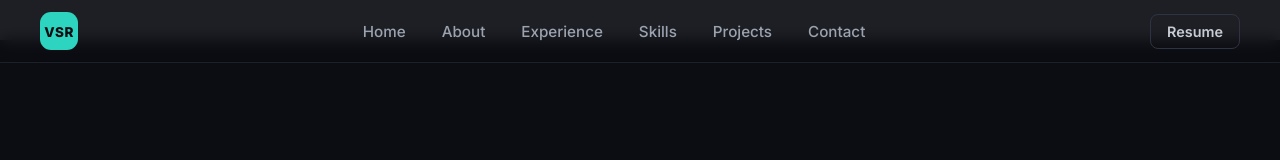
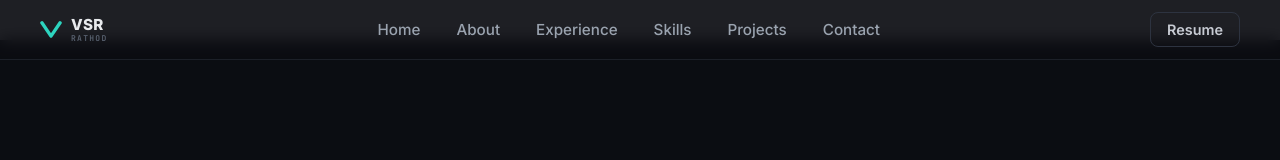
Before and after one commit to Vrajrajsinh-Rathod/portfolio, a React (Create React App) app: page / in a window 1280 px wide. Shown: the top 160 px of the page. Built offline with nearby package versions, Linux system fonts and the light colour scheme.

Commit message:
Redesign logo: chevron icon + VSR/RATHOD wordmark

```diff
--- a/src/Header.js
+++ b/src/Header.js
@@ -8,21 +8,19 @@ const Header = () => {
     <header style={headerStyle}>
       <nav style={navStyle}>
         <a href="#home" className="logo" aria-label="Vrajrajsinh Rathod — home">
-          <svg width="38" height="38" viewBox="0 0 38 38" fill="none" xmlns="http://www.w3.org/2000/svg">
-            <rect width="38" height="38" rx="11" fill="#2dd4bf" />
-            <text
-              x="19"
-              y="25"
-              textAnchor="middle"
-              fontFamily="'Inter', system-ui, sans-serif"
-              fontWeight="800"
-              fontSize="13.5"
-              letterSpacing="0.5"
-              fill="#0b0d12"
-            >
-              VSR
-            </text>
+          <svg width="22" height="22" viewBox="0 0 46 46" fill="none" xmlns="http://www.w3.org/2000/svg">
+            <path
+              d="M4 10 L23 38 L42 10"
+              stroke="#2dd4bf"
+              strokeWidth="7"
+              strokeLinecap="round"
+              strokeLinejoin="round"
+            />
           </svg>
+          <span className="logo-wordmark">
+            <span className="logo-vsr">VSR</span>
+            <span className="logo-rathod">RATHOD</span>
+          </span>
         </a>
 
         <div className="desktop-menu">
@@ -97,13 +95,38 @@ const Header = () => {
         .logo {
           display: inline-flex;
           align-items: center;
-          line-height: 0;
+          gap: 9px;
+          text-decoration: none;
           transition: transform 0.2s ease, opacity 0.2s ease;
         }
 
         .logo:hover {
           transform: translateY(-1px);
           opacity: 0.9;
+        }
+
+        .logo-wordmark {
+          display: flex;
+          flex-direction: column;
+          line-height: 1;
+        }
+
+        .logo-vsr {
+          font-family: 'Inter', system-ui, sans-serif;
+          font-size: 0.95rem;
+          font-weight: 800;
+          letter-spacing: 0.02em;
+          color: #e8eaed;
+        }
+
+        .logo-rathod {
+          font-family: 'JetBrains Mono', monospace;
+          font-size: 0.5rem;
+          font-weight: 600;
+          letter-spacing: 0.16em;
+          text-transform: uppercase;
+          color: #5b6472;
+          margin-top: 2px;
         }
 
         .nav-link {
```
